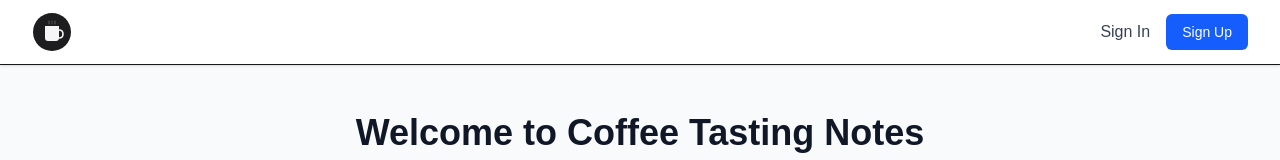
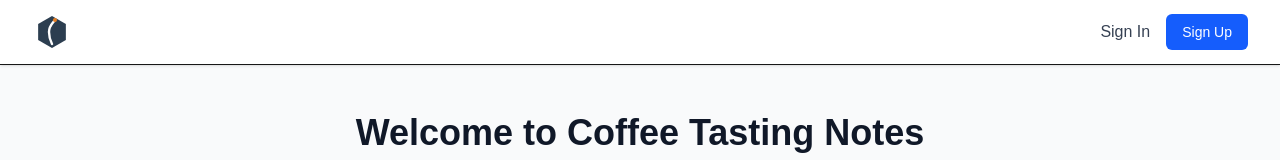
Before and after one commit to gobriansteele/coffee-tasting-frontend, a Next.js app: page / in a window 1280 px wide. Shown: the top 160 px of the page. Built offline with nearby package versions, Linux system fonts and the light colour scheme; no server answers.

Commit message:
refactor Logo component with updated SVG design
- Adjusted SVG dimensions and added a gradient fill for the logo.
- Simplified the logo structure by removing unnecessary paths and adding a new circle element.
- Enhanced the cup handle design and updated stroke properties for better visibility.

```diff
--- a/components/Logo.tsx
+++ b/components/Logo.tsx
@@ -5,54 +5,39 @@ export default function Logo({
 }) {
   return (
     <svg
+      width="200"
+      height="200"
       viewBox="0 0 200 200"
+      fill="none"
       xmlns="http://www.w3.org/2000/svg"
       className={className}
     >
-      {/* Background circle */}
-      <circle cx="100" cy="100" r="95" fill="#1D1D1F" />
-
-      {/* Coffee cup silhouette */}
       <path
-        d="M65 70 L65 130 Q65 145 80 145 L120 145 Q135 145 135 130 L135 70 Z"
-        fill="#F5F5F7"
-        stroke="none"
+        fillRule="evenodd"
+        clipRule="evenodd"
+        d="M100 180L30.718 140V60L100 20L169.282 60V140L100 180ZM100 180"
+        fill="#2C3E50"
       />
-
-      {/* Cup handle */}
       <path
-        d="M135 90 Q155 90 155 110 Q155 130 135 130"
-        fill="none"
-        stroke="#F5F5F7"
-        strokeWidth="8"
+        d="M100 160C90 140 85 130 85 100C85 70 100 60 115 40"
+        stroke="#FFFFFF"
+        strokeWidth="12"
         strokeLinecap="round"
       />
-
-      {/* Refined steam */}
-      <path
-        d="M85 60 Q87 52 85 45"
-        fill="none"
-        stroke="#F5F5F7"
-        strokeWidth="2"
-        strokeLinecap="round"
-        opacity="0.8"
-      />
-      <path
-        d="M100 60 Q98 52 100 45"
-        fill="none"
-        stroke="#F5F5F7"
-        strokeWidth="2"
-        strokeLinecap="round"
-        opacity="0.6"
-      />
-      <path
-        d="M115 60 Q113 52 115 45"
-        fill="none"
-        stroke="#F5F5F7"
-        strokeWidth="2"
-        strokeLinecap="round"
-        opacity="0.8"
-      />
+      <circle cx="115" cy="40" r="10" fill="#E67E22" />
+      <defs>
+        <linearGradient
+          id="paint0_linear"
+          x1="100"
+          y1="20"
+          x2="100"
+          y2="180"
+          gradientUnits="userSpaceOnUse"
+        >
+          <stop stopColor="#34495E" />
+          <stop offset="1" stopColor="#2C3E50" />
+        </linearGradient>
+      </defs>
     </svg>
   )
 }
```
